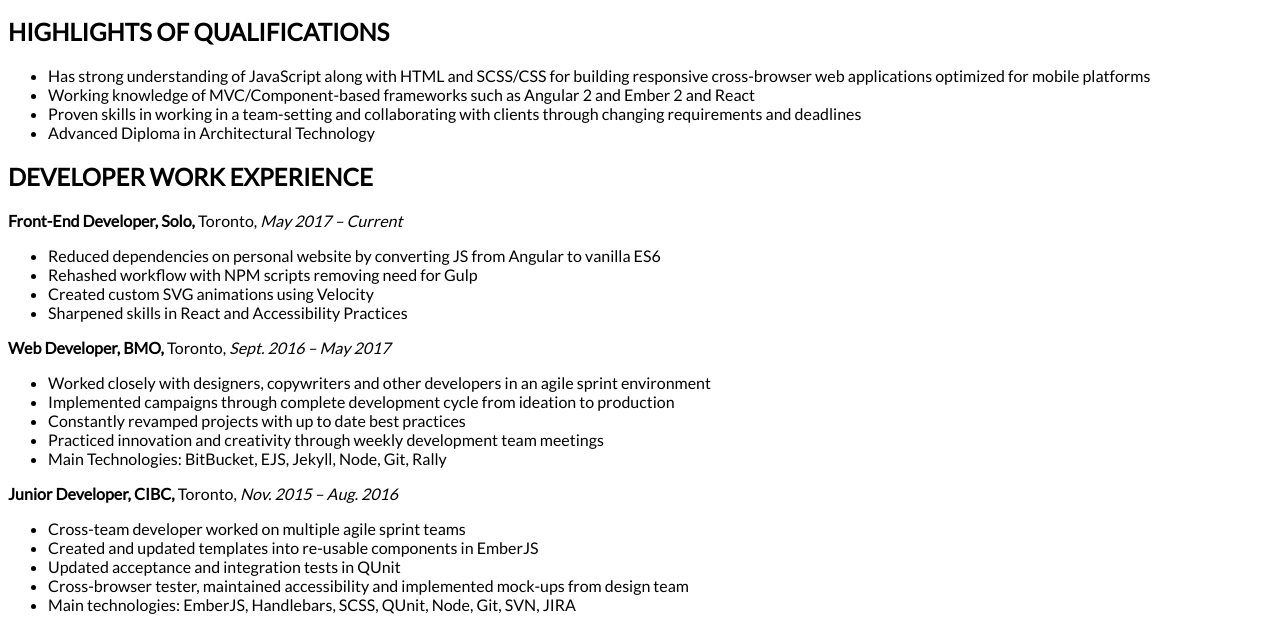
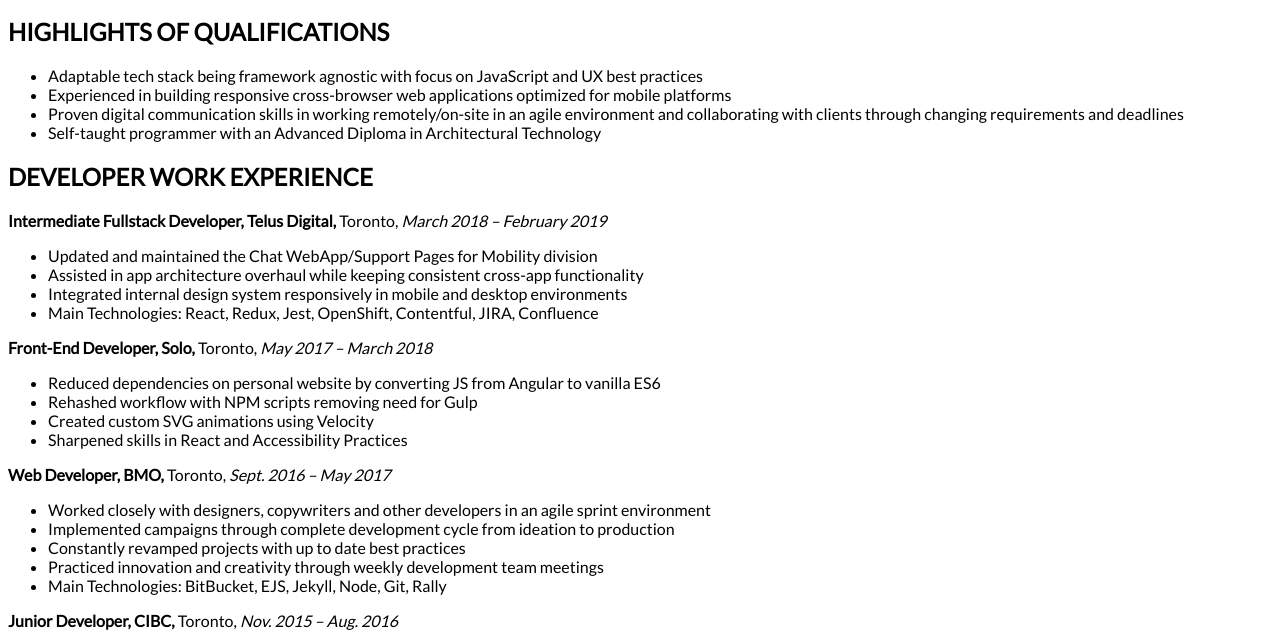
Before and after one commit to brastrullo/resume, a website: page index.html in a window 1280 px wide. Shown: the part 139-776 px from the top of the page. Drawn offline with Linux system fonts and the light colour scheme.

Commit message:
Updated .md output

```diff
--- a/index.html
+++ b/index.html
@@ -7,18 +7,26 @@
       <link rel="stylesheet" href="style.css">
     </head>
     <body>
-    <p><a href="https://brastrullo.github.io/resume/BradR-JSDev.pdf" title="View PDF">View PDF</a> | <a href="https://brastrullo.github.io/resume/BradR-JSDev.doc" title="Download DOC">Download DOC</a></p>
+
+      <p><a href="https://brastrullo.github.io/resume/BradR-JSDev.pdf" title="View PDF">View PDF</a> | <a href="https://brastrullo.github.io/resume/BradR-JSDev.doc" title="Download DOC">Download DOC</a></p>
 <h1 id="bradleyrastrullo">BRADLEY RASTRULLO</h1>
 <p><em><a href="https://www.bradleyrastrullo.ca" title="Visit my personal website">bradleyrastrullo.ca</a></em> <strong>|</strong> <em>(647) 389 1342</em> <strong>|</strong> <em>bradleyrastrullo@gmail.com</em></p>
 <h2 id="highlightsofqualifications">HIGHLIGHTS OF QUALIFICATIONS</h2>
 <ul>
-<li>Has strong understanding of JavaScript along with HTML and SCSS/CSS for building responsive cross-browser web applications optimized for mobile platforms</li>
-<li>Working knowledge of MVC/Component-based frameworks such as Angular 2 and Ember 2 and React</li>
-<li>Proven skills in working in a team-setting and collaborating with clients through changing requirements and deadlines</li>
-<li>Advanced Diploma in Architectural Technology</li>
+<li>Adaptable tech stack being framework agnostic with focus on JavaScript and UX best practices</li>
+<li>Experienced in building responsive cross-browser web applications optimized for mobile platforms</li>
+<li>Proven digital communication skills in working remotely/on-site in an agile environment and collaborating with clients through changing requirements and deadlines</li>
+<li>Self-taught programmer with an Advanced Diploma in Architectural Technology</li>
 </ul>
 <h2 id="developerworkexperience">DEVELOPER WORK EXPERIENCE</h2>
-<p><strong>Front-End Developer, Solo,</strong> Toronto, <em>May 2017 –  Current</em></p>
+<p><strong>Intermediate Fullstack Developer, Telus Digital,</strong> Toronto, <em>March 2018 –  February 2019</em></p>
+<ul>
+<li>Updated and maintained the Chat WebApp/Support Pages for Mobility division</li>
+<li>Assisted in app architecture overhaul while keeping consistent cross-app functionality</li>
+<li>Integrated internal design system responsively in mobile and desktop environments</li>
+<li>Main Technologies: React, Redux, Jest, OpenShift, Contentful, JIRA, Confluence</li>
+</ul>
+<p><strong>Front-End Developer, Solo,</strong> Toronto, <em>May 2017 –  March 2018</em></p>
 <ul>
 <li>Reduced dependencies on personal website by converting JS from Angular to vanilla ES6</li>
 <li>Rehashed workflow with NPM scripts removing need for Gulp</li>
@@ -43,7 +51,7 @@
 </ul>
 <h2 id="technicalskills">TECHNICAL SKILLS</h2>
 <ul>
-<li><strong>Primary Skills:</strong> Vanilla JS ES5/6, HTML5, CSS3/SCSS, React</li>
+<li><strong>Primary Skills:</strong> ES6, HTML5, CSS3/SCSS, React</li>
 <li><strong>Basic Skills:</strong> Express, Node, EmberJS, Angular2, jQuery</li>
 <li><strong>Database:</strong> MySQL</li>
 <li><strong>Version Control System:</strong> Git, SVN</li>
@@ -97,7 +105,7 @@
 <ul>
 <li>Fitness/Nutrition and Biking/Hiking</li>
 <li>Drawing/Sketching and Media Arts/Graphic Design</li>
-<li>Video Game Design – Phaser/Android/Python</li>
+<li>Video Game Design</li>
 </ul>
       </body>
       </html>
```
